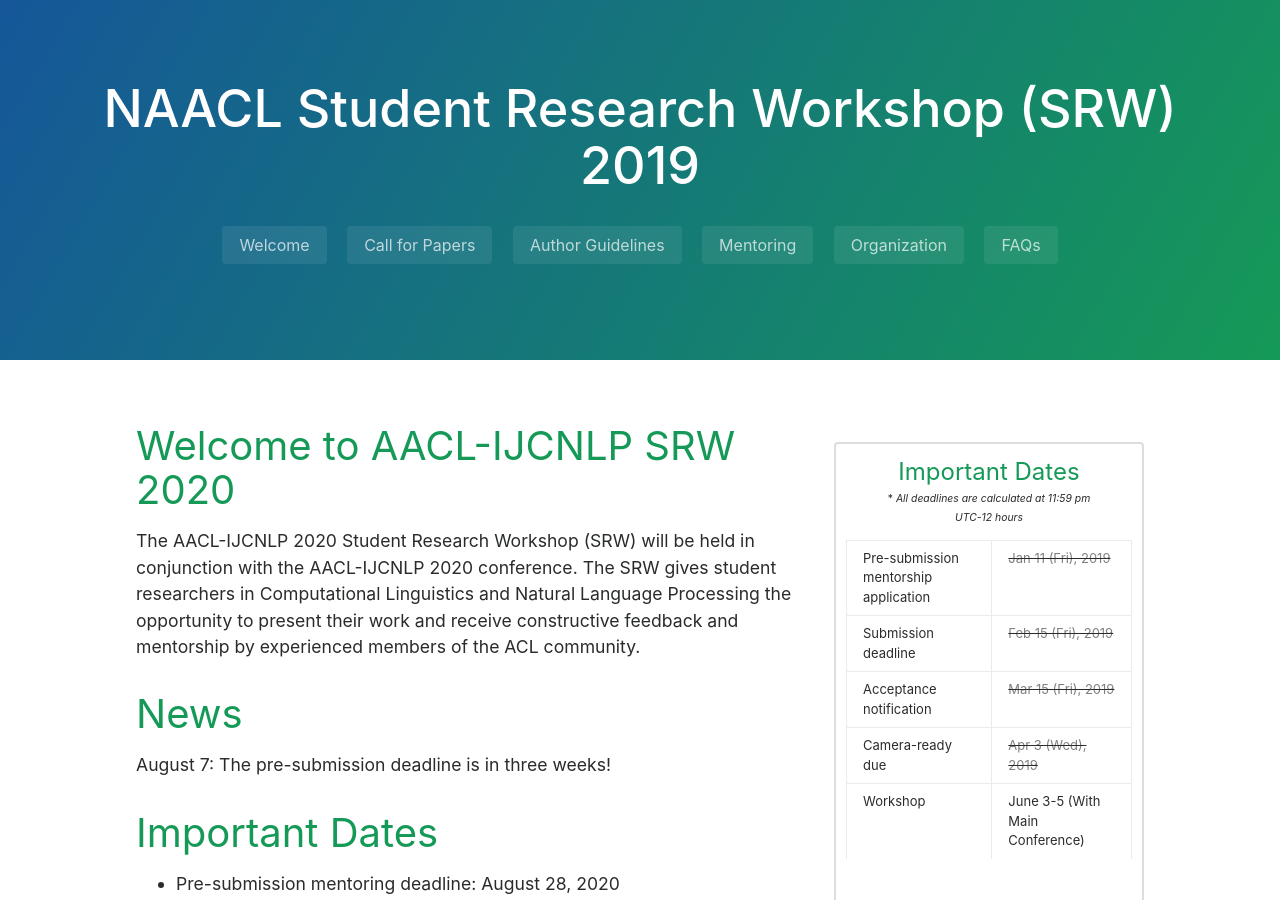
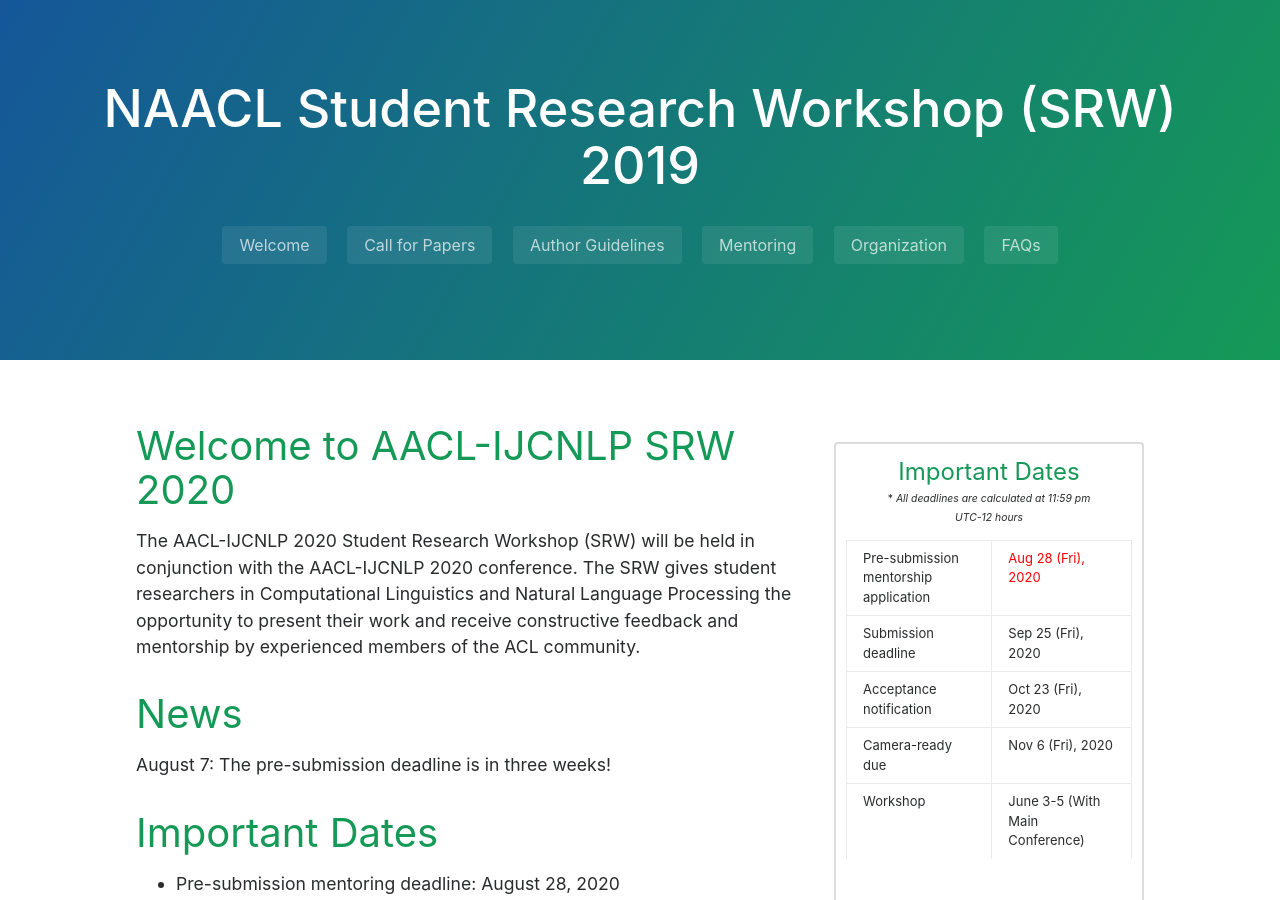
Before and after one commit to aacl2023-srw/aacl2023-srw.github.io, a Jekyll site: the page built from index.md, in a window 1280 px wide and 900 px high. Built offline with Jekyll 4.4.1, drawn with Linux system fonts in a browser that asks for light colours.

Commit message:
Update default.html

```diff
--- a/_layouts/default.html
+++ b/_layouts/default.html
@@ -7,10 +7,10 @@
     {% include page-header.html %}
 
     {% capture nowdate %}{{'now' | date: '%s' | minus: 86400 }}{% endcapture %}
-      {% capture presubmen %}{{'Jan 11 2019' | date: '%s'}}{% endcapture %}
-      {% capture sub %}{{'Feb 15 2019' | date: '%s'}}{% endcapture %}
-      {% capture not %}{{'Mar 15 2019' | date: '%s'}}{% endcapture %}
-      {% capture cam %}{{'Apr 3 2019' | date: '%s'}}{% endcapture %}
+      {% capture presubmen %}{{'Aug 28 2020' | date: '%s'}}{% endcapture %}
+      {% capture sub %}{{'Sep 25 2020' | date: '%s'}}{% endcapture %}
+      {% capture not %}{{'Oct 23 2020' | date: '%s'}}{% endcapture %}
+      {% capture cam %}{{'Nov 6 2020' | date: '%s'}}{% endcapture %}
 
 
     <section class="main-content">
```
